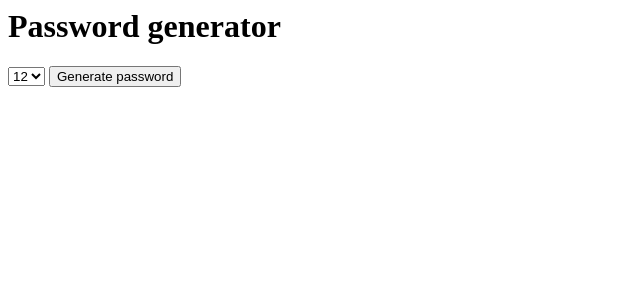
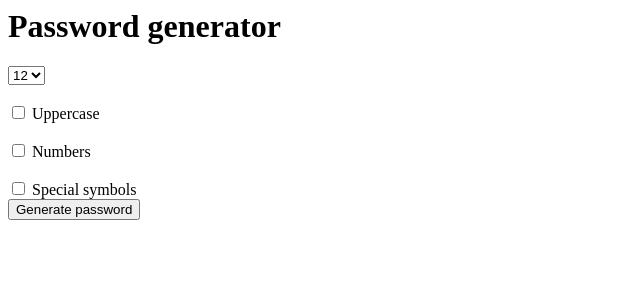
Before and after one commit to dosart/django-project-lvl1, a Django app: page / in a window 1280 px wide. Shown: the top 300 px of the page, without its empty margins (0-640 px from the left). Run offline with Django 4.2, Linux system fonts and the light colour scheme.

Commit message:
Added checkboxes to set to special symbols, numbers, and upper case on the home page.

```diff
--- a/generator/templates/generator/home.html
+++ b/generator/templates/generator/home.html
@@ -12,6 +12,19 @@
         <option value="13">12</option>
         <option value="14">12</option>
     </select>
+    <br>
 
-    <input type="submit" value="Generate password">
+    <br>
+    <input type="checkbox" name="uppercase"> Uppercase
+    <br>
+
+    <br>
+    <input type="checkbox" name="numbers"> Numbers
+    <br>
+
+    <br>
+    <input type="checkbox" name="special symbols"> Special symbols
+    <br>
+
+    <input type="submit" name="generate_password_button" value="Generate password">
 </form>
```
